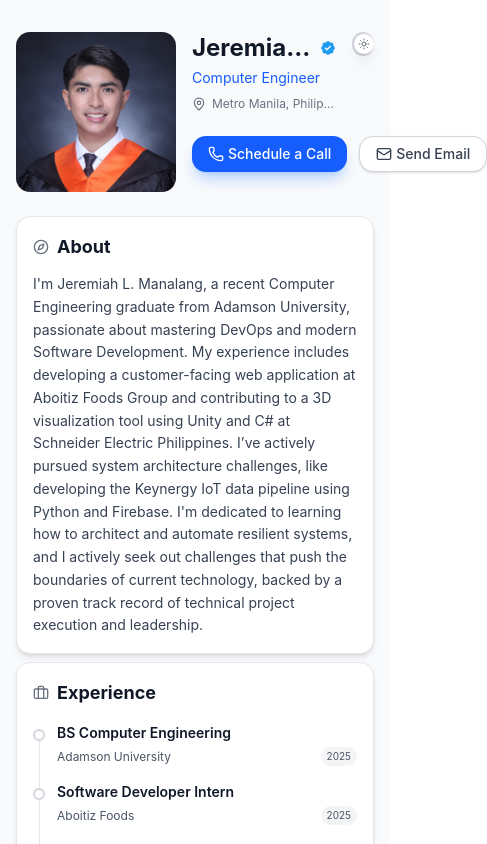
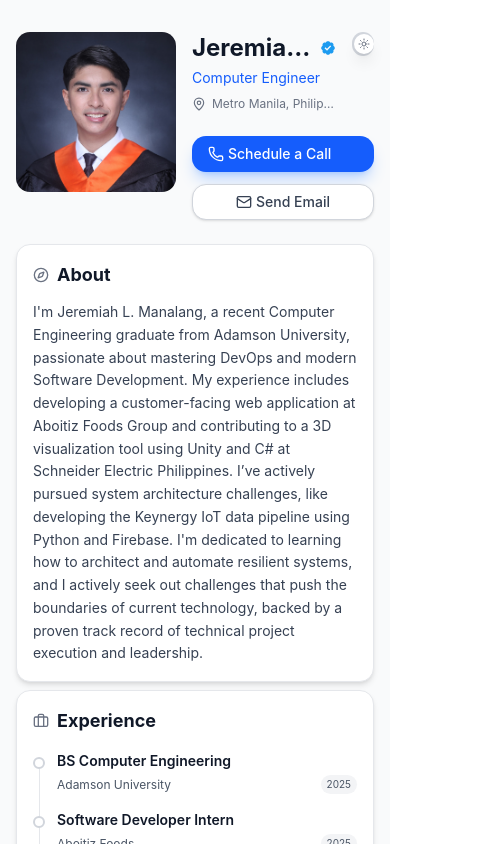
Before and after one commit to theJeremiahManalang/jeres-portfolio, a Next.js app: page / in a window 390 px wide. Shown: the top 844 px of the page, 487 px wide, since content can reach past the window. Built offline with nearby package versions, Linux system fonts and the light colour scheme.

Commit message:
updated schedule call w/ calendly

```diff
--- a/src/app/page.tsx
+++ b/src/app/page.tsx
@@ -119,9 +119,9 @@ const ProfilePage: React.FC = () => {
                 <ThemeToggle darkMode={darkMode} setDarkMode={setDarkMode} />
               </div>
 
-              <div className="flex gap-3 mt-6">
+              <div className="flex flex-col sm:flex-row gap-3 mt-6">
                 <a
-                  href="https://calendly.com/bryllim/consultation" // change
+                  href="https://calendly.com/jeremiah-manalang123/meeting" // change
                   target="_blank"
                   rel="noopener noreferrer"
                   className="inline-flex h-9 items-center rounded-xl bg-blue-600 px-4 text-sm font-medium text-white shadow-lg shadow-blue-500/30 transition-all duration-200 hover:bg-blue-700 hover:-translate-y-0.5 gap-1 whitespace-nowrap"
@@ -129,8 +129,8 @@ const ProfilePage: React.FC = () => {
                   <Phone className="w-4 h-4" /> Schedule a Call
                 </a>
                 <a
-                  href="mailto:bryllim@gmail.com" // change
-                  className="inline-flex h-9 items-center rounded-xl border border-gray-300 dark:border-gray-700 bg-white dark:bg-gray-800 px-4 text-sm font-medium transition-all duration-200 hover:bg-gray-100 dark:hover:bg-gray-700 hover:-translate-y-0.5 gap-1 whitespace-nowrap text-gray-700 dark:text-gray-300 shadow-sm dark:shadow-none"
+                  href="mailto:jeremiah.manalang123@gmail.com" // change
+                  className="inline-flex h-9 w-full sm:w-auto justify-center items-center rounded-xl border border-gray-300 dark:border-gray-700 bg-white dark:bg-gray-800 px-4 text-sm font-medium transition-all duration-200 hover:bg-gray-100 dark:hover:bg-gray-700 hover:-translate-y-0.5 gap-1 whitespace-nowrap text-gray-700 dark:text-gray-300 shadow-sm dark:shadow-none"
                 >
                   <Mail className="w-4 h-4" /> Send Email
                 </a>
```
